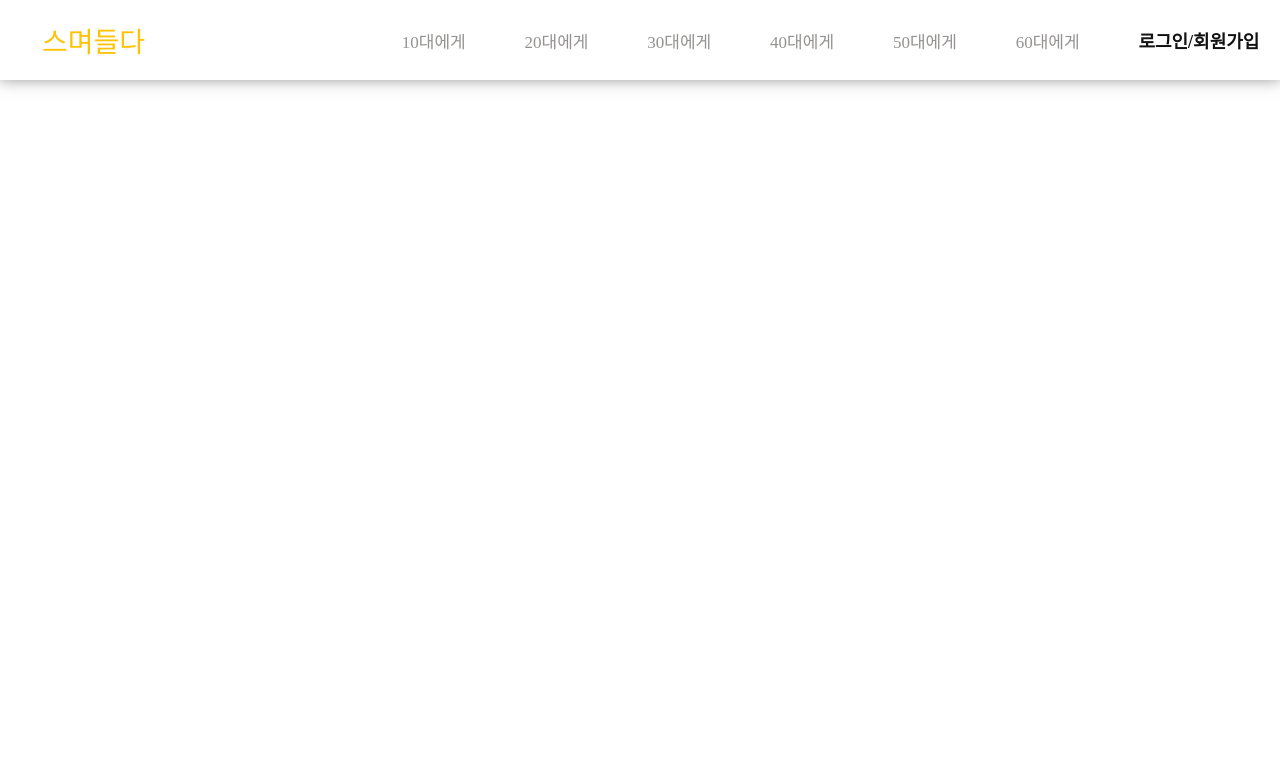
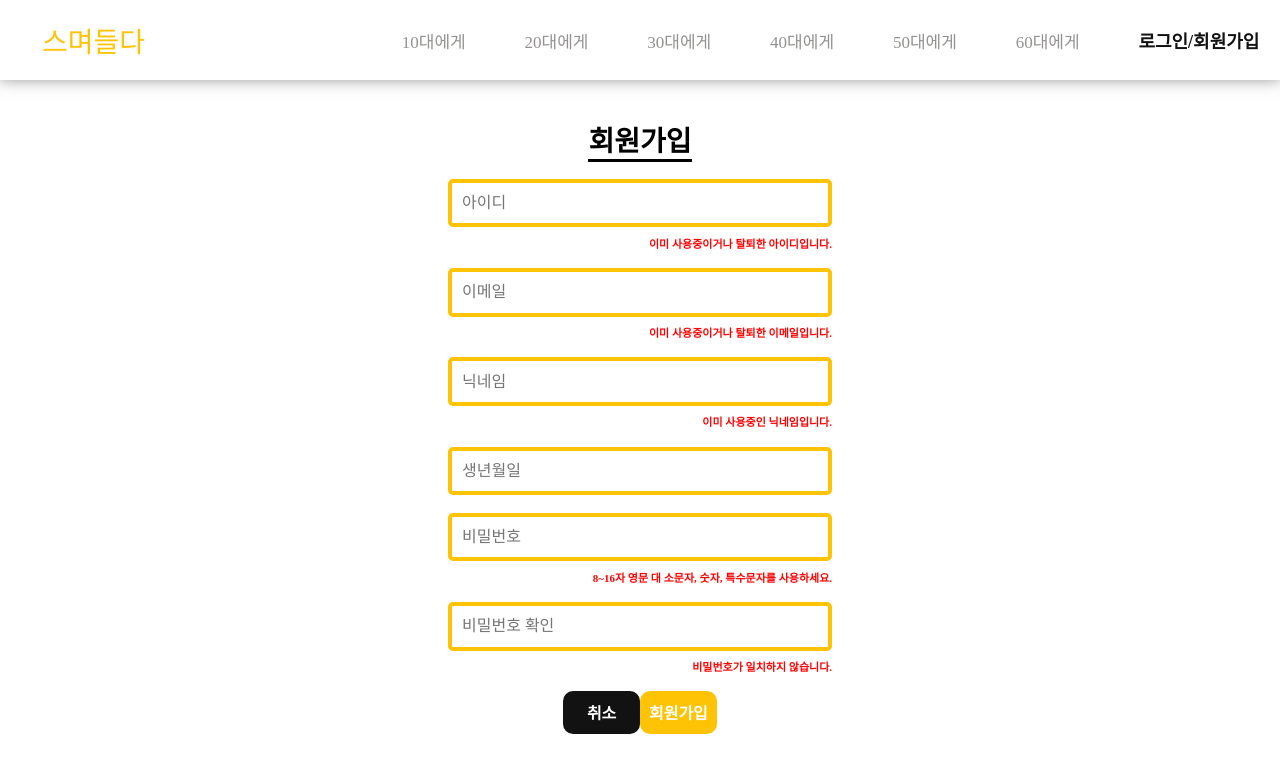
Before and after one commit to song-code21/smim, a React (Create React App) app in the folder client/: page /signup in a window 1280 px wide. Shown: the top 772 px of the page. Built offline with nearby package versions, Linux system fonts and the light colour scheme.

Commit message:
[FEAT] Add Signup Template
회원가입 템플릿 추가

```diff
--- a/client/src/components/login/EmailForm.jsx
+++ b/client/src/components/login/EmailForm.jsx
@@ -1,7 +1,10 @@
 import React from 'react';
 import styled from 'styled-components';
 import { Link } from 'react-router-dom';
+import { ValidCheck } from '../../styles/common/validtext';
 import { ColorBtn } from '../../styles/common/buttons';
+import { useDispatch } from 'react-redux';
+import { loginClose } from '../../redux/toggle/action';
 
 export const FormBox = styled.form`
   width: 100%;
@@ -63,28 +66,30 @@ const LoginBtn = styled(ColorBtn)`
   margin: 0 20px 10px 0;
 `;
 
-const ValidCheck = styled.span`
-  font-size: 12px;
-  font-weight: bold;
-  color: red;
+const LoginValid = styled(ValidCheck)`
   align-self: flex-end;
   padding-right: 20px;
   margin-top: 5px;
 `;
 
 function EmailForm () {
+  const dispatch = useDispatch();
+
+  const handleLoginClose = () => {
+    dispatch(loginClose());
+  }
   return (
     <FormBox>
       <Label> 이메일 </Label>
       <Input type="email" placeholder='아이디를 입력하세요.'/>
-      <ValidCheck> 아이디를 다시 확인해주세요. </ValidCheck>
+      <LoginValid> 아이디를 다시 확인해주세요. </LoginValid>
       <Label> 비밀번호 </Label>
       <Input type="password" placeholder='비밀번호를 입력하세요.'/>
-      <ValidCheck> 비밀번호가 올바르지 않습니다. </ValidCheck>
+      <LoginValid> 비밀번호가 올바르지 않습니다. </LoginValid>
       <LoginBtn> 로그인 </LoginBtn>
       <SignBox>
         <SignText> 아직 회원이 아니신가요? </SignText>
-        <SignLink to="/signup"> 회원가입 </SignLink>
+        <SignLink to="/signup" onClick={handleLoginClose}> 회원가입 </SignLink>
       </SignBox>
       <FindIdPwd> 혹시 아이디와 비밀번호를 잊어버리셨나요? </FindIdPwd>
     </FormBox>
--- /dev/null
+++ b/client/src/components/singup/SignupForm.jsx
@@ -0,0 +1,79 @@
+import React from 'react';
+import styled from 'styled-components';
+import {ColorBtn} from '../../styles/common/buttons';
+import {ValidCheck} from '../../styles/common/validtext';
+
+const SignupFormBox = styled.form`
+  width: 60%;
+  height: 80%;
+  display: flex;
+  flex-direction: column;
+  justify-content: space-evenly;
+  align-items: center;
+`;
+
+const Input = styled.input`
+  all: unset;
+  width: 100%;
+  height: 8%;
+  border: 4px solid ${({theme}) => theme.color.yellow};
+  padding-left: 10px;
+  box-sizing: border-box;
+  border-radius: 5px;
+`;
+
+const BtnBox = styled.div`
+  width: 40%;
+  height: 10%;
+  display: flex;
+  justify-content: space-between;
+`;
+
+const CancelBtn = styled(ColorBtn)`
+  width: 80px;
+  height: 70%;
+  border: none;
+  border-radius: 10px;
+  font-size: 16px;
+  font-weight: bold;
+`;
+
+const SignupBtn = styled(ColorBtn)`
+  background-color: ${({theme}) => theme.color.yellow};
+  border: none;
+  width: 80px;
+  height: 70%;
+  border-radius: 10px;
+  font-size: 16px;
+  font-weight: bold;
+`;
+
+const SignupValid = styled(ValidCheck)`
+  align-self: flex-end;
+  margin-top: -10px;
+  font-size: 11px;
+`;
+
+function SignupForm () {
+  return (
+    <SignupFormBox>
+      <Input type="text" placeholder='아이디' />
+      <SignupValid> 이미 사용중이거나 탈퇴한 아이디입니다. </SignupValid>
+      <Input type="email" placeholder='이메일' />
+      <SignupValid> 이미 사용중이거나 탈퇴한 이메일입니다. </SignupValid>
+      <Input type="text" placeholder='닉네임' />
+      <SignupValid> 이미 사용중인 닉네임입니다. </SignupValid>
+      <Input type="text" placeholder='생년월일'/>
+      <Input type="password" placeholder="비밀번호" />
+      <SignupValid> 8~16자 영문 대 소문자, 숫자, 특수문자를 사용하세요. </SignupValid>
+      <Input type="password" placeholder='비밀번호 확인' />
+      <SignupValid> 비밀번호가 일치하지 않습니다. </SignupValid>
+      <BtnBox>
+        <CancelBtn>취소</CancelBtn>
+        <SignupBtn>회원가입</SignupBtn>
+      </BtnBox>
+    </SignupFormBox>
+  );
+}
+
+export default SignupForm;
--- /dev/null
+++ b/client/src/components/singup/SignupSection.jsx
@@ -0,0 +1,32 @@
+import React from 'react';
+import styled from 'styled-components';
+import SignupForm from './SignupForm';
+
+const SignupContainer = styled.section`
+  width: 50vw;
+  height: 95vh;
+  margin: 0 auto;
+  margin-top: 5vw;
+  display: flex;
+  flex-direction: column;
+  justify-content: center;
+  align-items: center;
+`;
+
+const SignupTitle = styled.h1`
+  font-size: 28px;
+  margin: 0;
+  text-align: center;
+  border-bottom: 3px solid black;
+`;
+
+function SingupSection () {
+  return (
+    <SignupContainer>
+      <SignupTitle> 회원가입 </SignupTitle>
+      <SignupForm />
+    </SignupContainer>
+  );
+}
+
+export default SingupSection;
--- a/client/src/pages/SignupPage.jsx
+++ b/client/src/pages/SignupPage.jsx
@@ -1,5 +1,6 @@
 import React from "react";
+import SingupSection from "../components/singup/SignupSection";
 
 export default function SignupPage() {
-  return <div></div>;
+  return <SingupSection />;
 }
--- /dev/null
+++ b/client/src/styles/common/validtext.js
@@ -0,0 +1,7 @@
+import styled from 'styled-components';
+
+export const ValidCheck = styled.span`
+  font-size: 12px;
+  font-weight: bold;
+  color: red;
+`;
```
